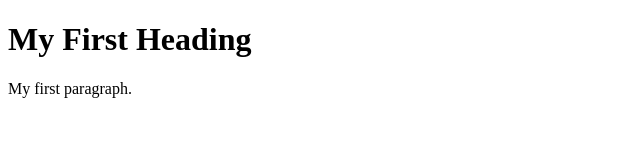
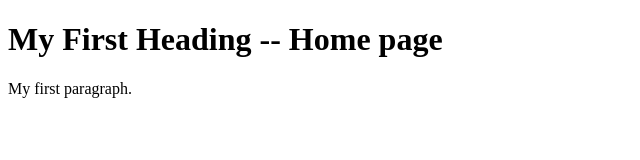
Before and after one commit to mvarga070770/git-demo, a plain HTML site: page web/index.html in a window 1280 px wide. Shown: the whole page, without its empty margins (0-640 px from the left). Drawn offline with Linux system fonts and the light colour scheme.

Commit message:
update index file

```diff
--- a/web/index.html
+++ b/web/index.html
@@ -2,7 +2,7 @@
 <html>
 <body>
 
-<h1>My First Heading</h1>
+<h1>My First Heading -- Home page</h1>
 <p>My first paragraph.</p>
 
 </body>
```
